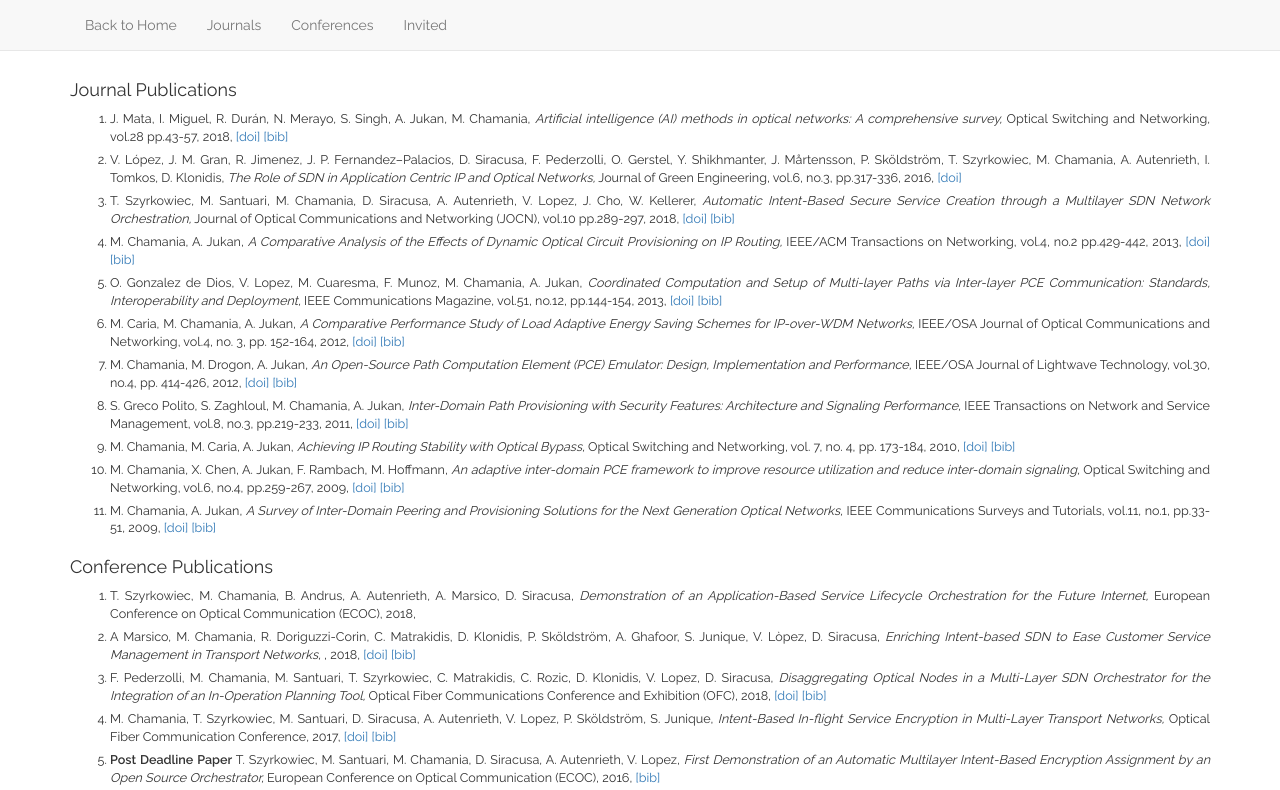
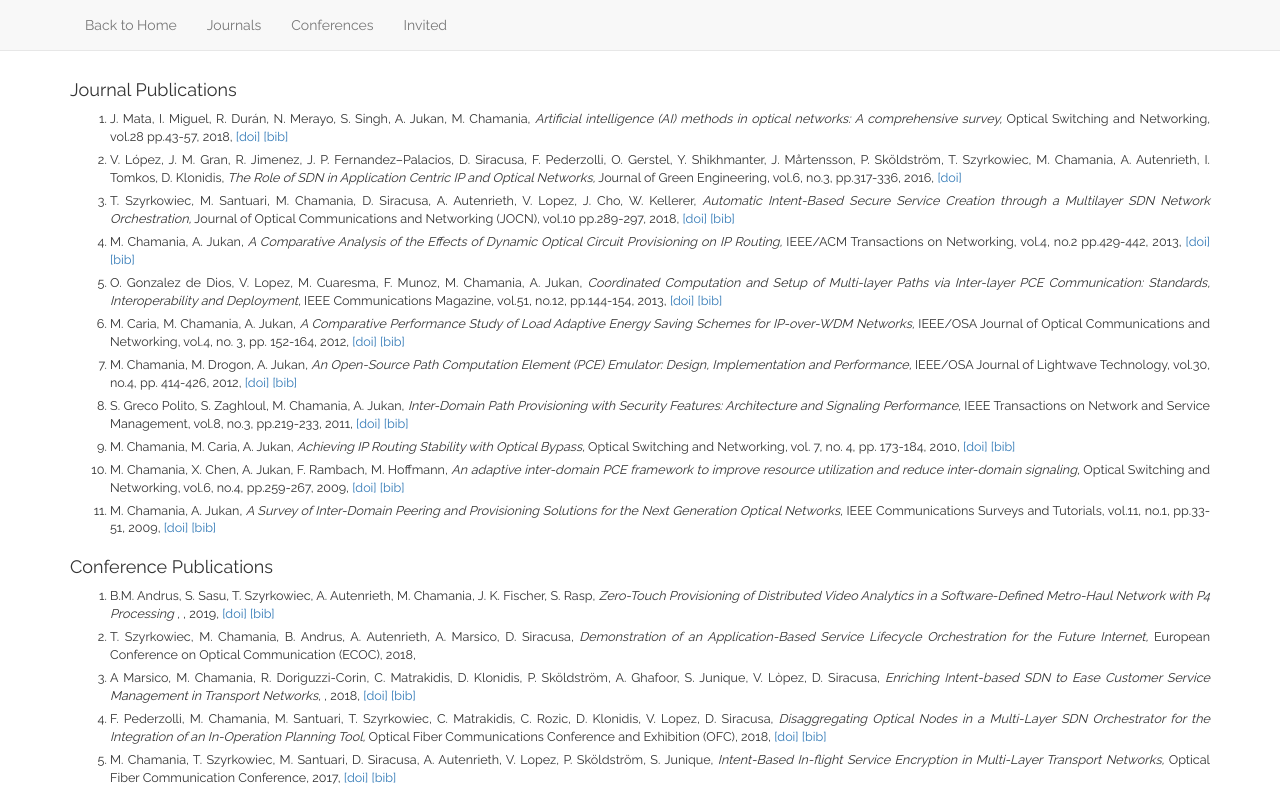
Before and after one commit to mohitc/mohitc.github.io, a plain HTML site: page publications.html in a window 1280 px wide. Shown: the top 790 px of the page. Drawn offline with Linux system fonts and the light colour scheme.

Commit message:
Add OFC 2019 publication and fix heading on main page

```diff
--- a/publications.json
+++ b/publications.json
@@ -1,5 +1,12 @@
 [
   {
+    "category" : "conf",
+    "authors" : ["B.M. Andrus", "S. Sasu", "T. Szyrkowiec", "A. Autenrieth", "M. Chamania", "J. K. Fischer", "S. Rasp"],
+    "title" : "Zero-Touch Provisioning of Distributed Video Analytics in a Software-Defined Metro-Haul Network with P4 Processing ",
+    "year" : "2019",
+    "doi" : "http://dx.doi.org/10.1364/OFC.2019.M3Z.10",
+    "bib" : "ofc2019p4.bib"
+  }, {
     "category":"conf",
     "authors" : ["T. Szyrkowiec", "M. Chamania", "B. Andrus", "A. Autenrieth", "A. Marsico", "D. Siracusa"],
     "title" : "Demonstration of an Application-Based Service Lifecycle Orchestration for the Future Internet",
```
Also changed, not shown: index.html (+1 -1 lines), 1 other file.
